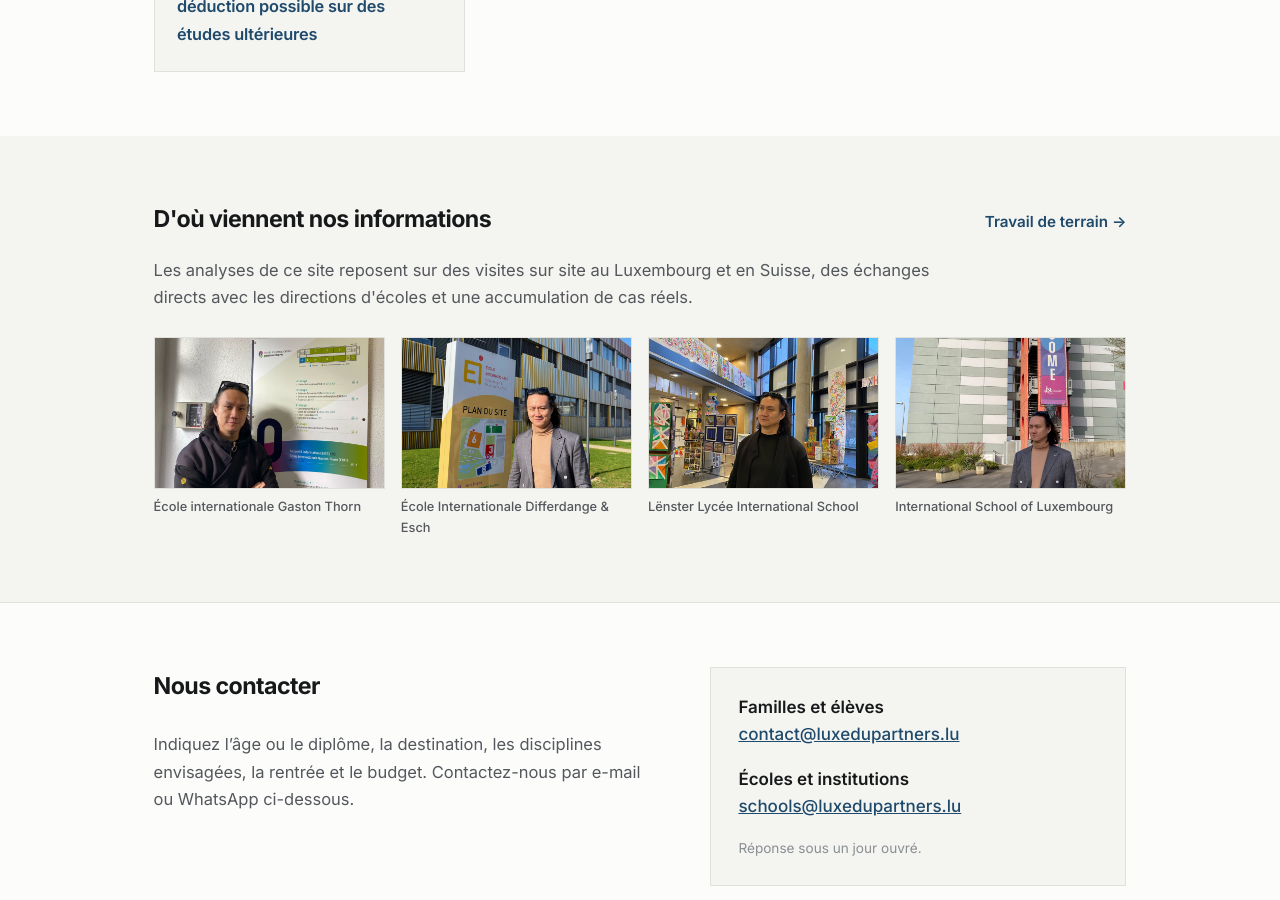
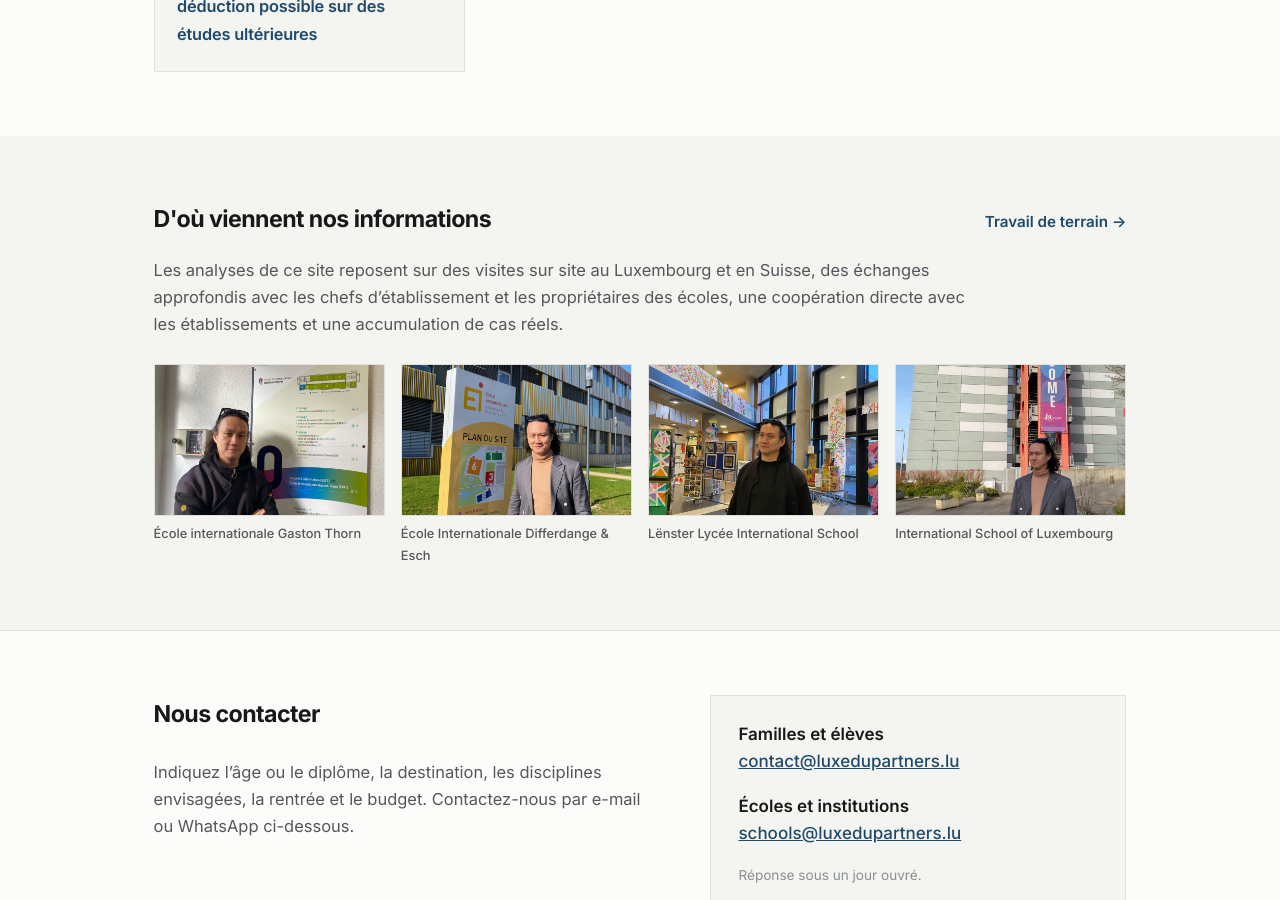
Before and after one commit to CharlieThomasMunger/LEP, a Jekyll site: the page built from fr/index.html, in a window 1280 px wide and 900 px high, scrolled down 3220 px. Built offline with Jekyll 4.4.1, drawn with Linux system fonts in a browser that asks for light colours; some of the changed text lies outside the part shown.

Commit message:
Clarify direct school partnerships on homepages

```diff
--- a/en/index.html
+++ b/en/index.html
@@ -13,7 +13,7 @@ hero_alt: International school campus in Luxembourg
 services_title: What we do
 services:
   - title: Admissions coordination
-    text: Documents prepared to each school's requirements, direct liaison with admissions, timelines tracked. Admissions decisions are made solely by the school.
+    text: Documents prepared to each school's requirements, direct liaison with the school, timelines tracked. Admissions decisions are made solely by the school.
   - title: Host family and guardianship
     text: Where a child studies in Luxembourg without a parent, we coordinate host family and guardianship arrangements in line with each school's policy — safeguarding-focused and documentation-first.
   - title: Arrival and ongoing communication
@@ -37,7 +37,7 @@ why:
 honest: We do not promise admission outcomes and we do not make decisions on a school's behalf. What we do is prepare the file properly, explain the process honestly, and tell you immediately when something falls outside the expected path.
 all_guides: All guides
 field_title: Where our information comes from
-field_text: The judgments on this site come from on-site visits to schools in Luxembourg and Switzerland, direct conversations with school leadership, and accumulated casework — not from information copied off the internet.
+field_text: The judgments on this site come from on-site visits to schools in Luxembourg and Switzerland, in-depth conversations with heads of schools and school owners, direct cooperation with schools, and accumulated casework — not from information copied off the internet.
 contact_title: Get in touch
 contact_text: "Tell us the student’s age or qualifications, destination, subject interests, intended intake and budget. Contact us by email or WhatsApp below."
 contact_families_label: Families and students
--- a/fr/index.html
+++ b/fr/index.html
@@ -37,7 +37,7 @@ why:
 honest: Nous ne promettons aucun résultat d'admission et ne décidons jamais à la place d'une école. Nous préparons le dossier correctement, expliquons le processus honnêtement, et vous informons immédiatement de toute situation inattendue.
 all_guides: Tous les guides
 field_title: D'où viennent nos informations
-field_text: Les analyses de ce site reposent sur des visites sur site au Luxembourg et en Suisse, des échanges directs avec les directions d'écoles et une accumulation de cas réels.
+field_text: Les analyses de ce site reposent sur des visites sur site au Luxembourg et en Suisse, des échanges approfondis avec les chefs d’établissement et les propriétaires des écoles, une coopération directe avec les établissements et une accumulation de cas réels.
 contact_title: Nous contacter
 contact_text: "Indiquez l’âge ou le diplôme, la destination, les disciplines envisagées, la rentrée et le budget. Contactez-nous par e-mail ou WhatsApp ci-dessous."
 contact_families_label: Familles et élèves
--- a/zh/index.html
+++ b/zh/index.html
@@ -37,7 +37,7 @@ why:
 honest: 我们不承诺录取结果，也不替学校做决定。我们能做的是：把材料准备到位、把流程说清楚、在出现例外情况时第一时间通知你。
 all_guides: 全部指南
 field_title: 我们的信息从哪来
-field_text: 本站的判断来自对卢森堡与瑞士学校的实地走访、与校长、招生官的面对面交流，以及真实案例的积累——不是网上转载的二手信息。
+field_text: 本站的判断来自对卢森堡与瑞士学校的实地走访、与校长及学校所有者（owner）的深度交流、与校方的直接合作，以及真实案例的积累——不是网上转载的二手信息。
 contact_title: 联系我们
 contact_text: "告诉我们学生的年龄或学历、目标国家与专业、计划入学时间和预算。微信：xiuyinxiansheng。"
 contact_families_label: 家庭与学生
```
Also changed, not shown: other parts of fr/index.html (+1 -1 lines).
